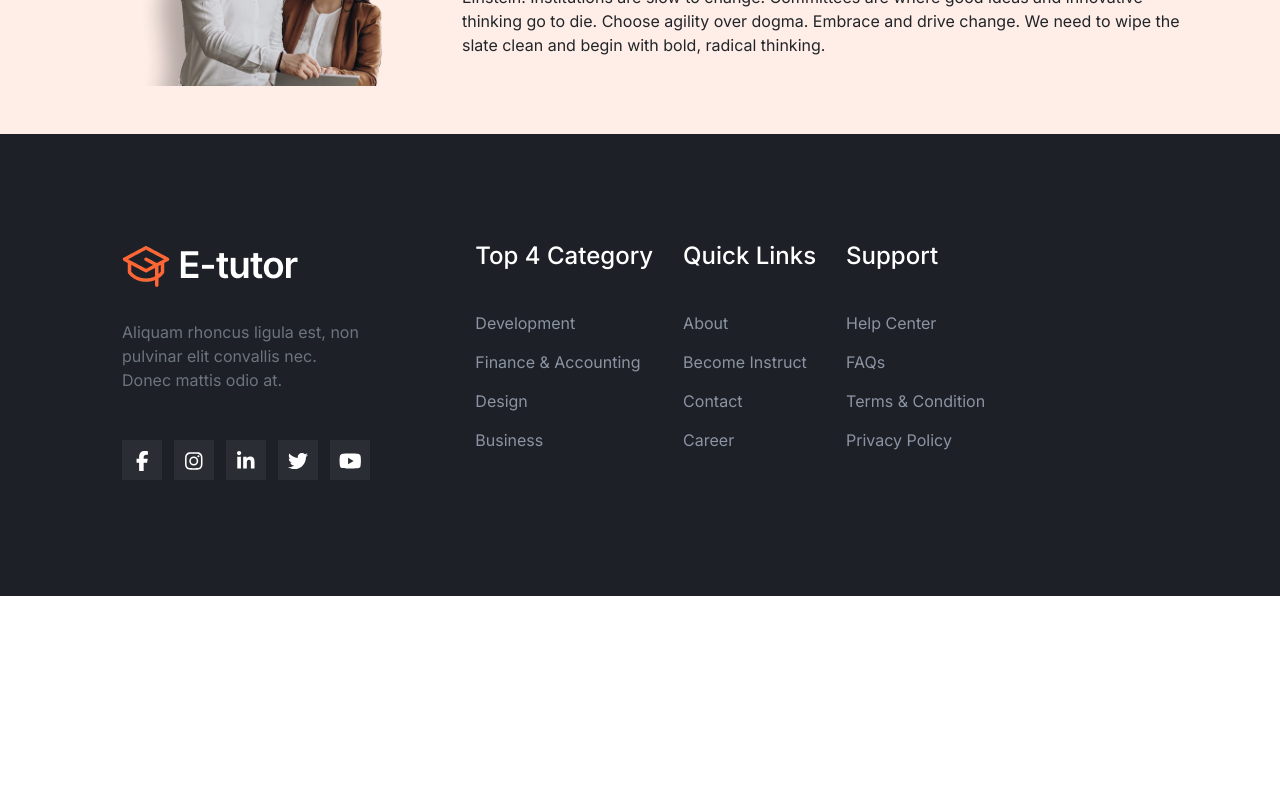
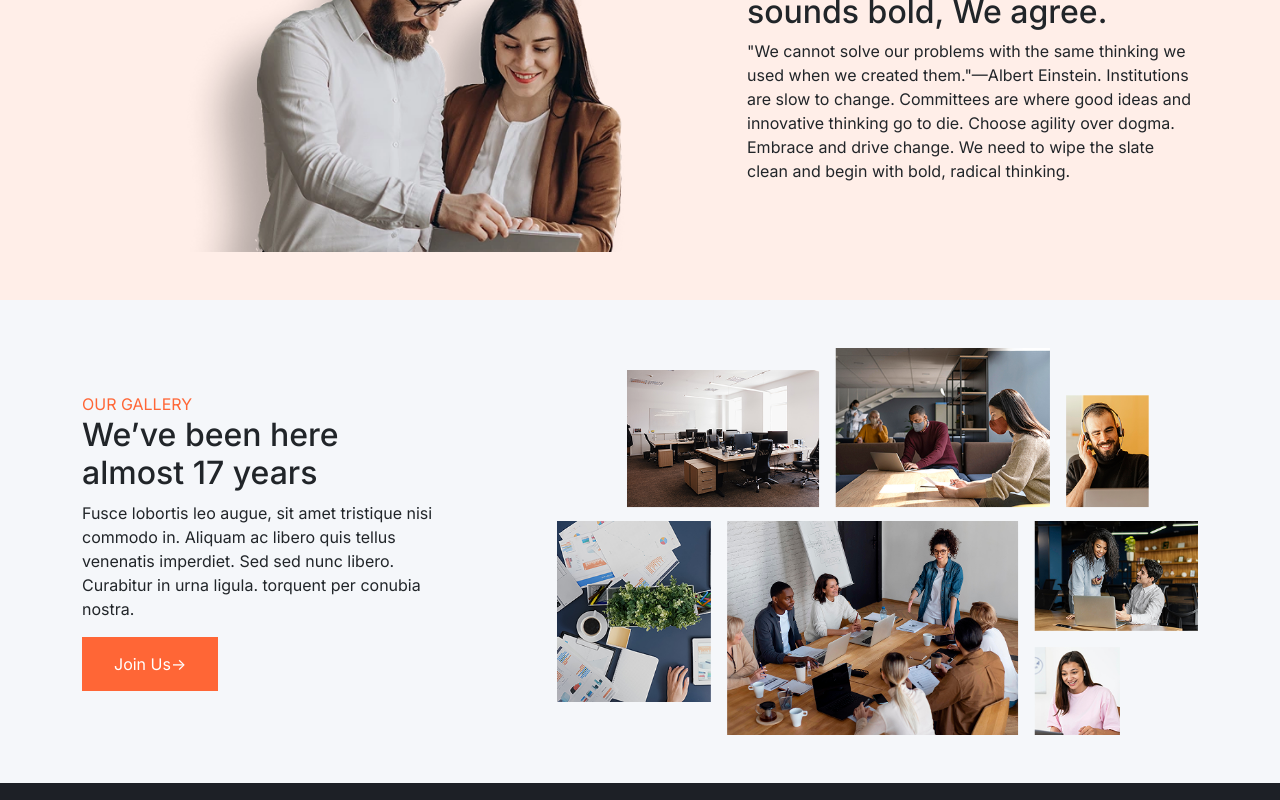
Before and after one commit to jasminabualrub/E-Tutor, a plain HTML site: page about.html in a window 1280 px wide. Shown: the part 1462-2262 px from the top of the page. Before the commit the page ends 2058 px from the top, so only its background shows below. Drawn offline with nearby package versions, Linux system fonts and the light colour scheme.

Commit message:
create gallery section

```diff
--- a/about.html
+++ b/about.html
@@ -183,17 +183,35 @@
           <section class="guide  py-5" >
           <div class="container">
             <div class="row justify-content-between align-items-center ">
-              <div class="guide-start col-md-4 col-sm-12 d-flex justify-content-center align-items-start">
+              <div class="guide-start col-md-7 col-sm-12 d-flex justify-content-center align-items-start">
                <img src="assets/Images/about/two-business-partners-working-office 1.webp" class=" img-fluid" alt="two business partener"/>
             </div>
-              <div class="guide-end   col-md-8 col-sm-12 d-flex justify-content-center align-items-start flex-column">
+              <div class="guide-end   col-md-5 col-sm-12 d-flex justify-content-center align-items-start flex-column">
                   <span class="custom-color">OUR ONE BILLION MISSION</span>
                 <h2>Our one billion mission sounds bold, We agree.</h2>
                   <p>"We cannot solve our problems with the same thinking we used when we created them."—Albert Einstein. Institutions are slow to change. Committees are where good ideas and innovative thinking go to die. Choose agility over dogma. Embrace and drive change. We need to wipe the slate clean and begin with bold, radical thinking.</p>
 
             </div>
           </div>
+          </div>
         </section>
+           <section class="gallery  py-5" >
+          <div class="container">
+            <div class="row justify-content-between align-items-center ">
+                 <div class="gallery-start   col-md-4 col-sm-12 d-flex justify-content-center align-items-start flex-column">
+                  <span class="custom-color">OUR GALLERY</span>
+                <h2>We’ve been here almost 17 years</h2>
+                  <p>Fusce lobortis leo augue, sit amet tristique nisi commodo in. Aliquam ac libero quis tellus venenatis imperdiet. Sed sed nunc libero. Curabitur in urna ligula.  torquent per conubia nostra.</p>
+                  <button type="button" class="custom-btn">Join Us-></button>
+            </div>
+              <div class="gallery-end offset-md-1 col-md-7 col-sm-12 d-flex justify-content-center align-items-start">
+               <img src="assets/Images/gallery/Gallery.png" class=" img-fluid" alt="gallery"/>
+            </div>
+
+          </div>
+          </div>
+        </section>
+
       </main>
 
 
--- a/assets/Css/about.css
+++ b/assets/Css/about.css
@@ -63,6 +63,12 @@
     padding: 9px;
     flex-direction: column;
 
+}}
+/*gallery section start*/
+.gallery{
+    background-color: #F5F7FA;
 }
-
+.gallery .container.row{
+    gap:10px;
+    padding: 5px;
 }
```
Also changed, not shown: assets/Images/gallery/Gallery.png (added).
